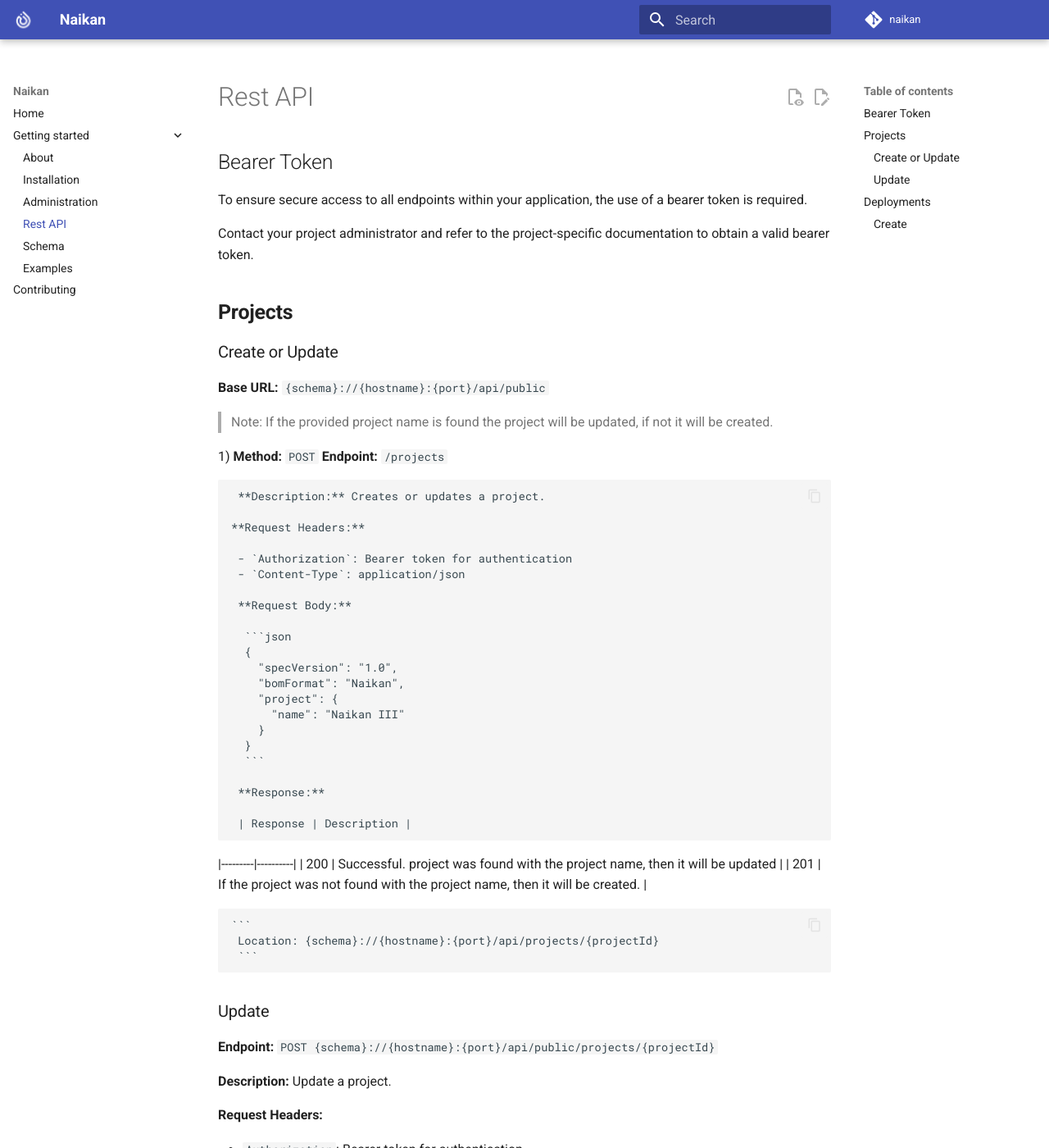
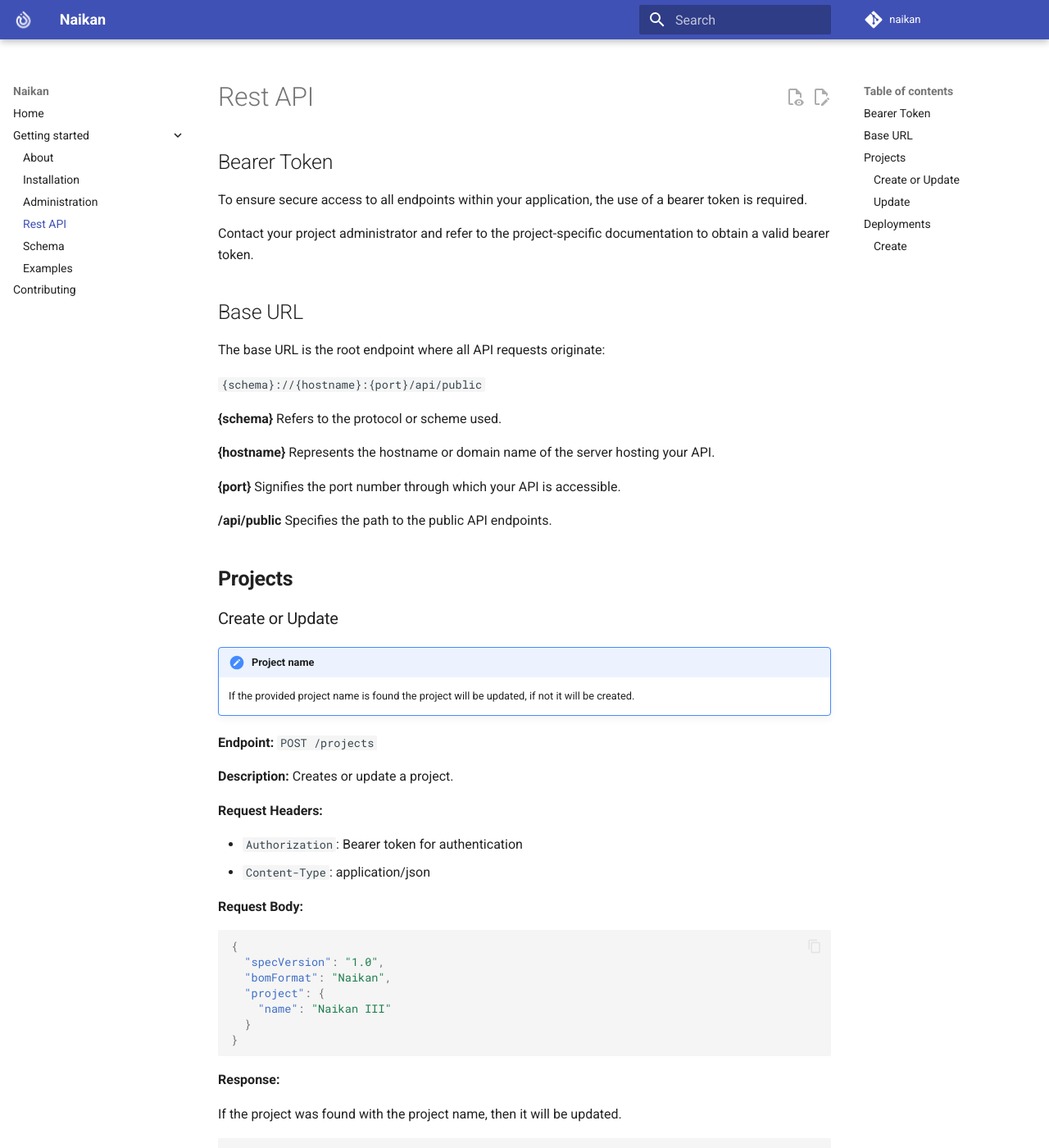
Before and after one commit to enofex/naikan, an MkDocs documentation site: the page built from docs/rest-api.md, in a window 1280 px wide and 1400 px high. Shown: the whole window at 82% size. Built offline with MkDocs 1.6.1 and Material for MkDocs 9.7.7, drawn with Linux system fonts in a browser that asks for light colours; comment, search, counter and statistics services are not loaded; some of the changed text lies outside the part shown.

Commit message:
Update rest-api.md

````diff
--- a/docs/rest-api.md
+++ b/docs/rest-api.md
@@ -6,50 +6,67 @@
 
 Contact your project administrator and refer to the project-specific documentation to obtain a valid bearer token.
 
+## Base URL
+
+The base URL is the root endpoint where all API requests originate:
+
+`{schema}://{hostname}:{port}/api/public`
+
+**{schema}** Refers to the protocol or scheme used.
+
+**{hostname}** Represents the hostname or domain name of the server hosting your API.
+
+**{port}** Signifies the port number through which your API is accessible.
+
+**/api/public** Specifies the path to the public API endpoints.
+
 ## **Projects**
 
 ### Create or Update
 
-**Base URL:** `{schema}://{hostname}:{port}/api/public`
+!!! note "Project name"
 
-> Note: If the provided project name is found the project will be updated, if not it will be created.
+     If the provided project name is found the project will be updated, if not it will be created.
 
+**Endpoint:** `POST /projects`
 
-1) **Method:** `POST`  **Endpoint:** `/projects`
+**Description:** Creates or update a project.
 
-     **Description:** Creates or updates a project.
+**Request Headers:**
 
-    **Request Headers:**
+- `Authorization`: Bearer token for authentication
+- `Content-Type`: application/json
 
-     - `Authorization`: Bearer token for authentication
-     - `Content-Type`: application/json
+**Request Body:**
 
-     **Request Body:**
+```json
+{
+  "specVersion": "1.0",
+  "bomFormat": "Naikan",
+  "project": {
+    "name": "Naikan III"
+  }
+}
+```
 
-      ```json
-      {
-        "specVersion": "1.0",
-        "bomFormat": "Naikan",
-        "project": {
-          "name": "Naikan III"
-        }
-      }
-      ```
+**Response:**
 
-     **Response:**
+If the project was found with the project name, then it will be updated.
 
-     | Response | Description |
-   |---------|----------|
-   | 200 | Successful. project was found with the project name, then it will be updated |
-   | 201 | If the project was not found with the project name, then it will be created. |
+``` title="HTTP Status: 200 (Ok)"
+HTTP/1.1 200
+```
 
-    ```
-     Location: {schema}://{hostname}:{port}/api/projects/{projectId}
-     ```
+If the project was not found with the project name, then it will be created.
+
+``` title="HTTP Status: 201 (Created)"
+HTTP/1.1 201
+Location: /projects/{projectId}
+```
 
 ### Update
 
-**Endpoint:** `POST {schema}://{hostname}:{port}/api/public/projects/{projectId}`
+**Endpoint:** `POST /projects/{projectId}`
 
 **Description:** Update a project.
 
@@ -86,7 +103,7 @@
 
 ### Create
 
-**Endpoint:** `POST {schema}://{hostname}:{port}//api/public/projects/{projectId}/deployments`
+**Endpoint:** `POST /projects/{projectId}/deployments`
 
 **Description:** Creates a deployment for a specific project.
 
@@ -112,5 +129,5 @@
 
 ``` title="HTTP Status: 201 (Created)"
 HTTP/1.1 201
-Location: {schema}://{hostname}:{port}/api/projects/{projectId}/deployments/{index}
+Location: /{projectId}/deployments/{index}
 ```
````
